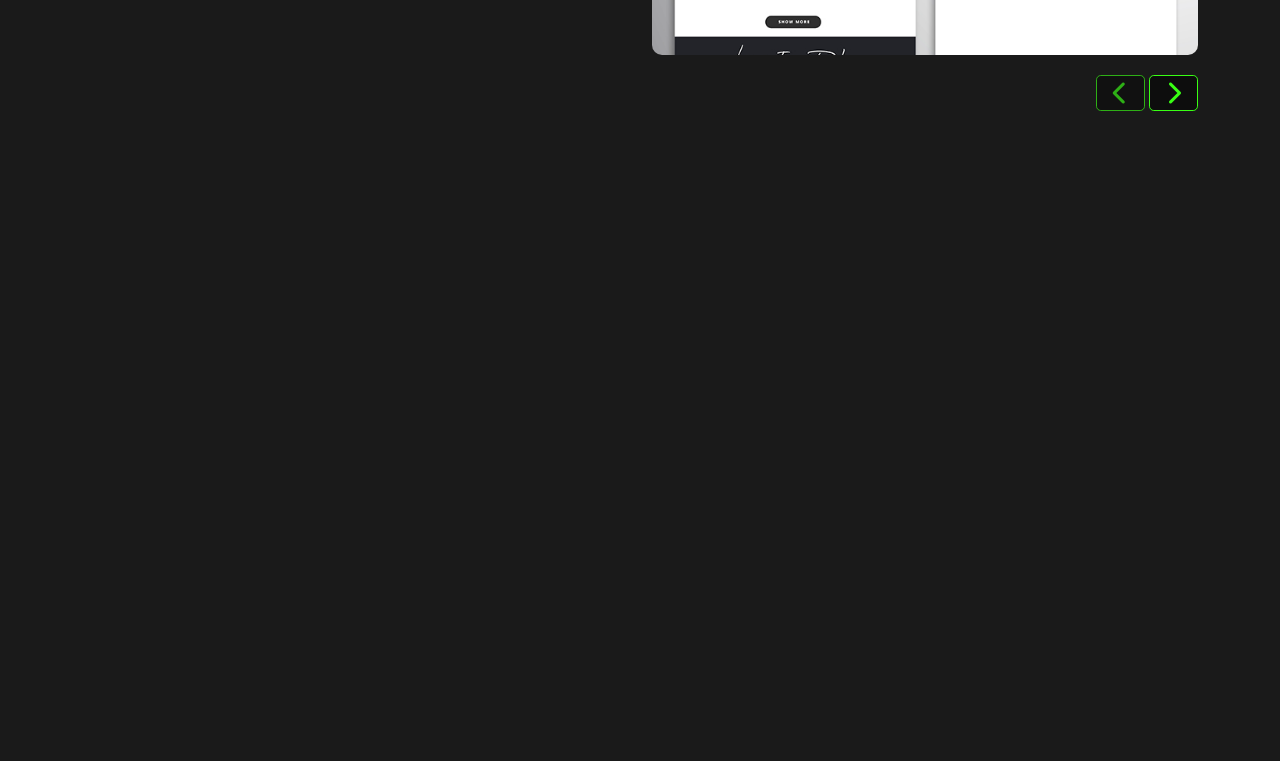
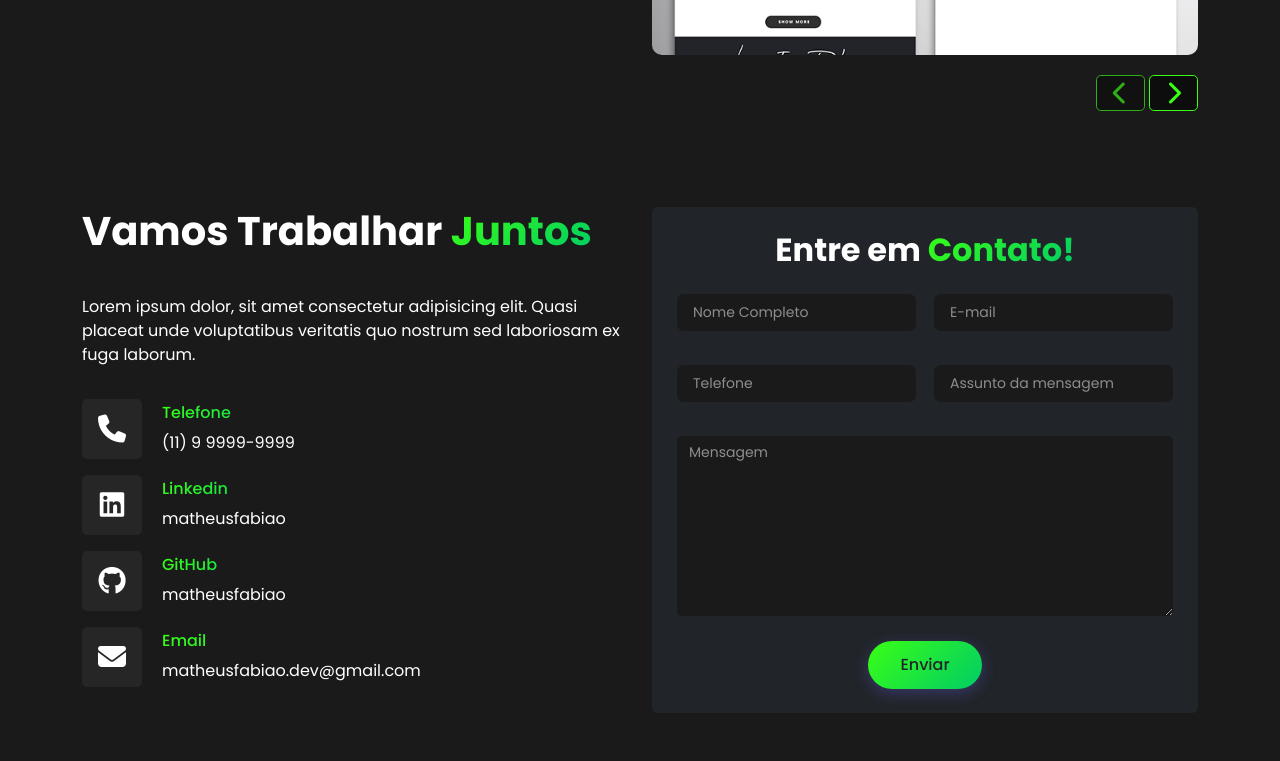
Before and after one commit to matheusfabiao/website-matheusfabiao, a Django app: page / in a window 1280 px wide. Shown: the part 2481-3242 px from the top of the page. Before the commit the page ends 2592 px from the top, so only its background shows below. Run offline with Django 5.2, Linux system fonts and the light colour scheme; some libraries are stand-ins or nearby versions.

Commit message:
feat: mocked contact form section added

```diff
--- a/static/css/institutional/home.css
+++ b/static/css/institutional/home.css
@@ -354,21 +354,81 @@
     color: #FFF;
 }
 
-/* .projects-section .tech-icons a {
-    position: relative;
-    display: inline-flex;
-    padding: 0.8125rem;
-    font-size: clamp(1.25rem, 5vw, 1.875rem);
-    color: #FFF;
-    background-color: var(--bs-dark);
-    border-radius: 50%;
+
+/* Contact Section */
+.contact-section,
+.contact-icon,
+.contact-info,
+.contact-form {
+    z-index: 2;
 }
 
-.projects-section .tech-icons a:first-child {
-    margin-right: 0.9375rem;
+.contact-icon {
+    display: flex;
+    gap: 20px;
+    align-items: center;
+    justify-content: flex-start;
 }
 
-.projects-section .tech-icons a:first-child i {
-    transform: rotate(-45deg);
+.contact-icon i {
+    color: #FFF;
+    font-size: 1.75rem;
+    padding: 1.25rem;
+    background-color: rgba(50, 50, 50, 0.5);
+    border-radius: 5px;
+    width: 60px;
+    height: 60px;
+    display: flex;
+    justify-content: center;
+    align-items: center;
+    transition: all 0.3s ease;
 }
- */
+
+.contact-icon:hover i {
+    background-color: var(--primary-color);
+}
+
+.contact-icon .contact-info {
+    display: flex;
+    flex-direction: column;
+    justify-content: center;
+}
+
+.contact-icon .contact-info p {
+    margin: 0 !important;
+}
+
+/* Contact Form */
+
+.contact-form ::placeholder {
+    font-size: 0.875rem;
+    color: #FFF !important;
+    opacity: 0.5;
+}
+
+.contact-form input,
+.contact-form textarea {
+    font-size: 0.875rem;
+    background-color: var(--lighter-dark) !important;
+    color: var(--light-color) !important;
+    transition: all 0.3s ease;
+    border-color: transparent !important;
+}
+
+.contact-form input:focus,
+.contact-form textarea:focus {
+    border-color: var(--primary-color) !important;
+}
+
+/* Autofill fix */
+.contact-form input:-webkit-autofill,
+.contact-form textarea:-webkit-autofill {
+    -webkit-box-shadow: 0 0 0 1000px var(--lighter-dark) inset !important;
+    -webkit-text-fill-color: var(--light-color) !important;
+    transition: background-color 0s ease-in-out 0s;
+}
+
+.contact-form input:focus,
+.contact-form textarea:focus {
+    border-color: var(--primary-color) !important;
+}
--- a/templates/institutional/home.html
+++ b/templates/institutional/home.html
@@ -13,6 +13,8 @@
 
         <div class="container">
             <div class="row align-items-center">
+
+                <!-- Hero Content -->
                 <div class="col-lg-6 hero-content" data-aos="fade-right" data-aos-duration="1000" data-aos-delay="1000">
                     <h2 class="hero-title-before">Olá, eu sou</h2>
                     <h1 class="hero-title">
@@ -43,6 +45,7 @@
                     </div>
                 </div>
 
+                <!-- Hero Image -->
                 <div class="col-lg-6" data-aos="fade-left" data-aos-duration="1000" data-aos-delay="1000">
                     <div class="hero-image drop-shadow">
                         <img src="{% static 'img/matheusfabiao.png' %}" alt="Desenvolvedor Full Stack" class="img-fluid bottom-transparent-gradient">
@@ -391,4 +394,111 @@
             </div>
         </div>
     </section>
+
+    <!-- Contact Section -->
+    <section class="contact-section bg-lighter-dark">
+        <div class="container py-5 text-white">
+            <div class="row row-cols-1 row-cols-md-2 g-4">
+
+                <!-- Left Side -->
+                <div class="col d-flex flex-column gap-3">
+                    <h2 class="fs-1 fw-bold mb-4 text-capitalize text-center text-md-start">
+                        Vamos trabalhar <span class="text-gradient-custom">juntos</span>
+                    </h2>
+                    <p class="text-center text-md-start">Lorem ipsum dolor, sit amet consectetur adipisicing elit. Quasi placeat unde voluptatibus veritatis quo nostrum sed laboriosam ex fuga laborum.</p>
+
+                    <!-- Contact Icons -->
+                    <!-- Phone -->
+                    <div class="contact-icon">
+                        <i class="fas fa-phone"></i>
+                        <div class="contact-info text-start">
+                            <h4 class="text-gradient-custom fs-6">Telefone</h4>
+                            <p>(11) 9 9999-9999</p>
+                        </div>
+                    </div>
+
+                    <!-- LinkedIn -->
+                    <div class="contact-icon">
+                        <i class="fab fa-linkedin"></i>
+                        <div class="contact-info">
+                            <h4 class="text-gradient-custom fs-6">Linkedin</h4>
+                            <p>matheusfabiao</p>
+                        </div>
+                    </div>
+
+                    <!-- GitHub -->
+                    <div class="contact-icon">
+                        <i class="fab fa-github"></i>
+                        <div class="contact-info">
+                            <h4 class="text-gradient-custom fs-6">GitHub</h4>
+                            <p>matheusfabiao</p>
+                        </div>
+                    </div>
+
+                    <!-- Email -->
+                    <div class="contact-icon">
+                        <i class="fas fa-envelope"></i>
+                        <div class="contact-info">
+                            <h4 class="text-gradient-custom fs-6">Email</h4>
+                            <p>matheusfabiao.dev@gmail.com</p>
+                        </div>
+                    </div>
+
+                </div>
+
+                <!-- Right Side -->
+                <div class="col">
+
+                    <div class="bg-dark p-4 rounded d-flex flex-column justify-content-center">
+
+                        <h2 class="fs-2 fw-bold mb-4 text-center">
+                            Entre em <span class="text-gradient-custom">Contato!</span>
+                        </h2>
+
+                        <!-- Contact Form -->
+                        <form class="contact-form">
+                            <div class="row g-2 g-lg-3">
+                                <div class="col-md-6 mb-3">
+                                    <input type="text" class="form-control form-control-lg" id="full-name" placeholder="Nome Completo" required>
+                                </div>
+
+                                <!-- Email -->
+                                <div class="col-md-6 mb-3">
+                                    <input type="email" class="form-control form-control-lg" id="email" placeholder="E-mail" required>
+                                </div>
+
+                                <!-- Phone -->
+                                <div class="col-md-6 mb-3">
+                                    <input type="tel" class="form-control form-control-lg" id="phone" placeholder="Telefone" required>
+                                </div>
+
+                                <!-- Subject -->
+                                <div class="col-md-6 mb-3">
+                                    <input type="text" class="form-control form-control-lg" id="subject" placeholder="Assunto da mensagem">
+                                </div>
+
+                                <!-- Message -->
+                                <div class="col-12">
+                                    <textarea class="form-control" rows="8" id="message" rows="3" placeholder="Mensagem" required></textarea>
+                                </div>
+
+                            </div>
+
+                            <!-- Submit Button -->
+                            <div class="d-flex justify-content-center mt-4">
+                                <button type="submit" class="btn btn-primary-custom">Enviar</button>
+                            </div>
+
+                        </form>
+
+                    </div>
+
+                </div>
+
+            </div>
+
+        </div>
+
+    </section>
+
 {% endblock content %}
```
